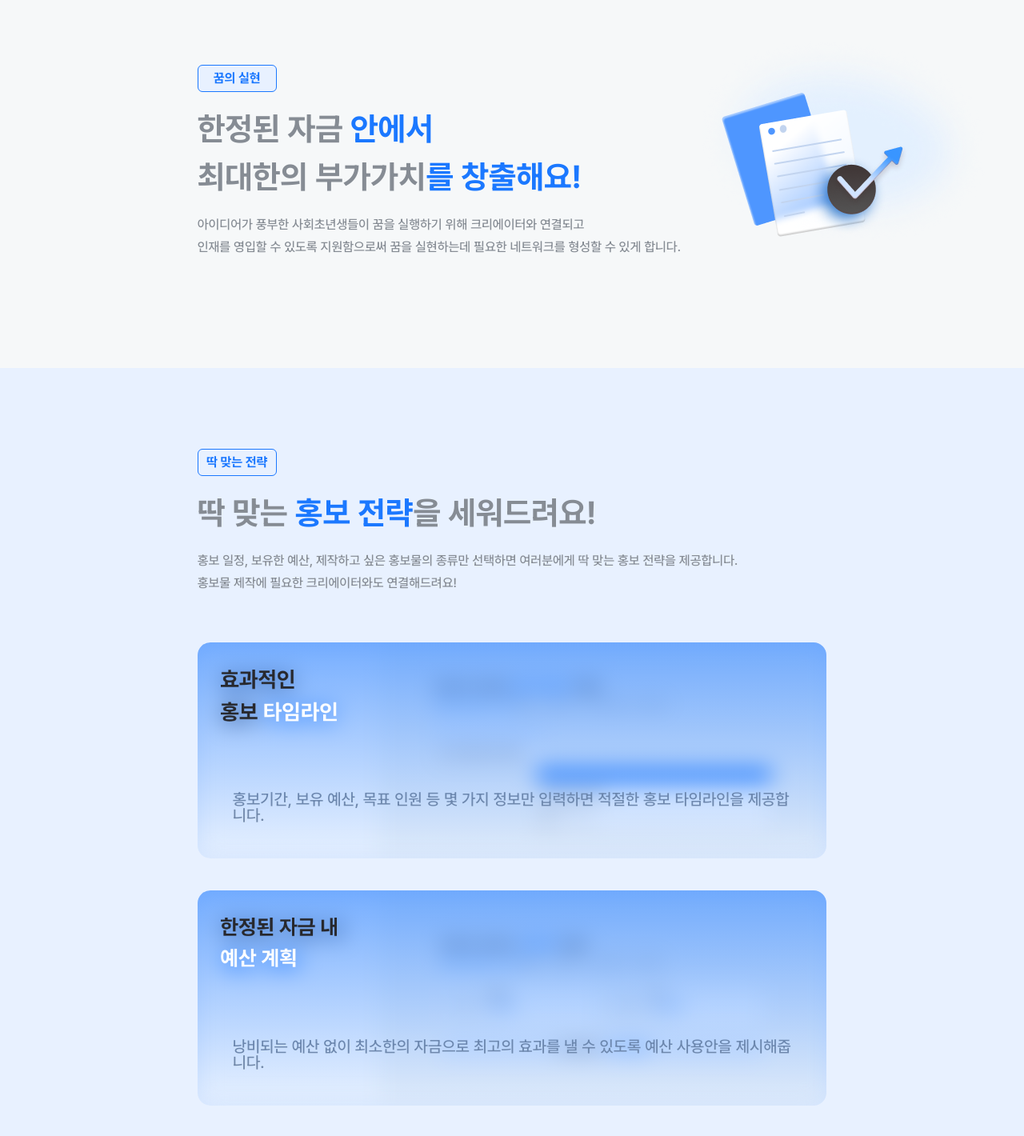
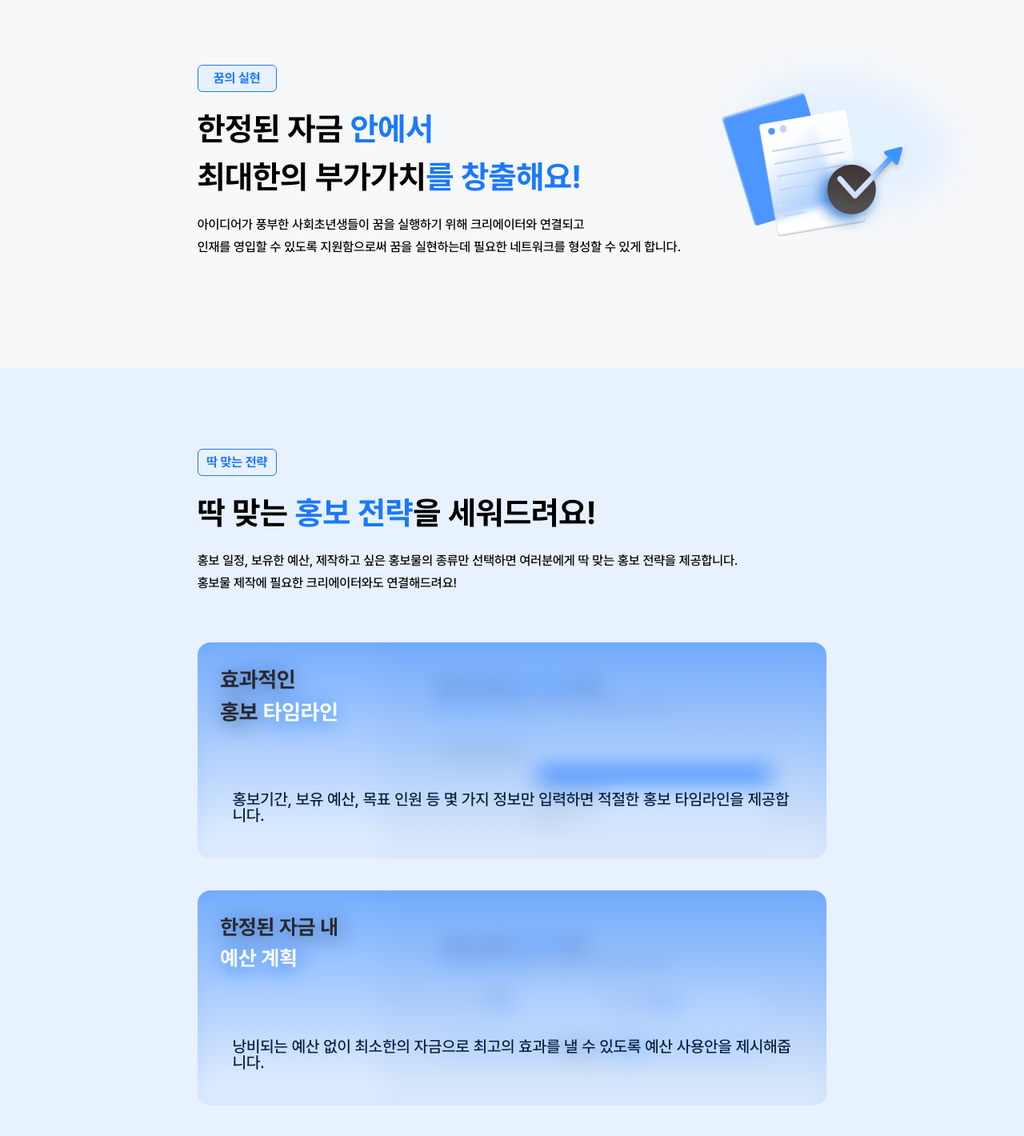
Before and after one commit to Line4thon-Gather/gather_Front_End, a React (Vite) app: page / in a window 1280 px wide. Shown: the part 540-1960 px from the top of the page at 80% size. Built offline with nearby package versions, Linux system fonts and the light colour scheme.

Commit message:
🎨 Design : 메인 페이지 글자색 수정

```diff
--- a/src/styles/home/BodyInfo.module.css
+++ b/src/styles/home/BodyInfo.module.css
@@ -34,6 +34,7 @@
       font-size: 40px;
       font-weight: bold;
       line-height: 150%;
+      color: black;
     }
 
     span:nth-child(2) {
@@ -52,6 +53,7 @@
       line-height: 175%;
       font-size: 16px;
       font-weight: 500;
+      color: black;
     }
   }
 }
@@ -70,6 +72,7 @@
     text-align: left;
     opacity: 1;
     transition: opacity 0.5s ease;
+    color: black;
   }
 }
 
--- a/src/styles/home/HeaderInfo.module.css
+++ b/src/styles/home/HeaderInfo.module.css
@@ -39,6 +39,7 @@
       font-size: 40px;
       font-weight: bold;
       line-height: 150%;
+      color: black;
     }
 
     span:nth-child(2) {
@@ -53,6 +54,7 @@
       font-size: 40px;
       font-weight: bold;
       line-height: 150%;
+      color: black;
     }
 
     span:nth-child(2) {
@@ -71,6 +73,7 @@
       line-height: 175%;
       font-size: 16px;
       font-weight: 500;
+      color: black;
     }
   }
 }
--- a/src/styles/home/NavBar.module.css
+++ b/src/styles/home/NavBar.module.css
@@ -12,6 +12,7 @@
     font-size: 40px;
     font-weight: bold;
     line-height: 150%;
+    color: black;
   }
 
   div:nth-child(3) {
```
